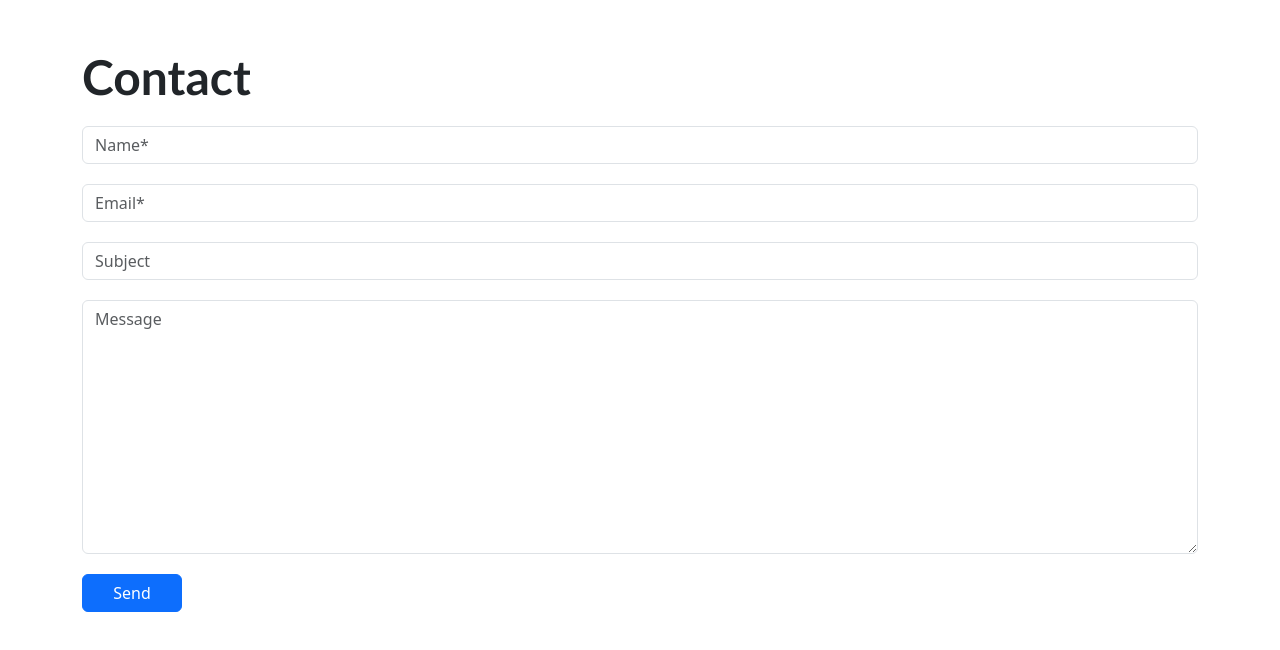
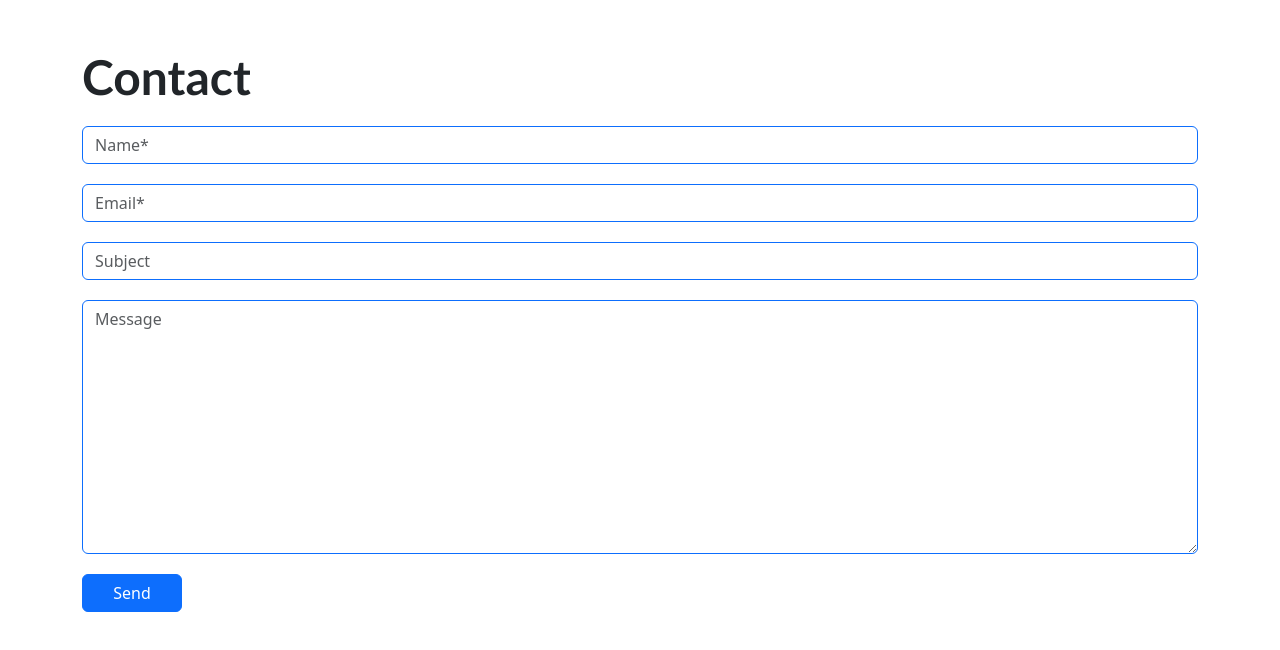
Before and after one commit to MickyDev/Assignment, a plain HTML site: page index.html in a window 1280 px wide. Shown: the part 1454-2104 px from the top of the page. Drawn offline with nearby package versions, Linux system fonts and the light colour scheme.

Commit message:
form changes

```diff
--- a/index.html
+++ b/index.html
@@ -4,7 +4,7 @@
     <meta charset="UTF-8">
     <meta http-equiv="X-UA-Compatible" content="IE=edge">
     <meta name="viewport" content="width=device-width, initial-scale=1.0">
-    <title>My Portfolio</title>
+    <title>My Portfolio <span><i class="em em-flag-ke" aria-role="presentation" aria-label="Kenya Flag"></i></span></title>
     <link rel="stylesheet" href="https://cdn.jsdelivr.net/npm/bootstrap@5.3.0-alpha1/dist/css/bootstrap.min.css">
     <link rel="stylesheet" href="https://cdn.jsdelivr.net/npm/bootstrap-icons@1.3.0/font/bootstrap-icons.css">
     <link rel="stylesheet" href="https://cdnjs.cloudflare.com/ajax/libs/animate.css/4.1.1/animate.min.css">
@@ -20,10 +20,9 @@
     </div>
     <div class="div2" id="id1">
         <div class="sub">
-            <div class="">
         <p class="p-hello animate__animated animate__backInDown">HELLO, I'M MIKE</p>
         <p class="p-intro animate__animated animate__backInUp">I am an aspiring web developer based in Nairobi who intends to specialize in web development. Take a look at my work and if you like it I would love to hear from you!</p>
-    </div>
+
         <br>
     </div>
     <br><br><br><br><br><br><br>
@@ -53,10 +52,10 @@
             <h2>Contact</h2>
             <form>
                 <div class="mb-3">
-                <input type="text" class="form-control" placeholder="Name*" required>
-                <input type="email" class="form-control" id="exampleInputEmail1" placeholder="Email*" required>
-                <input type="text" class="form-control" placeholder="Subject">
-                <textarea class="form-control" id="" cols="30" rows="10" placeholder="Message"></textarea>
+                <input type="text" class="form-control border border-primary" placeholder="Name*" required>
+                <input type="email" class="form-control border border-primary " id="exampleInputEmail1" placeholder="Email*" required>
+                <input type="text" class="form-control border border-primary" placeholder="Subject">
+                <textarea class="form-control border border-primary" id="" cols="30" rows="10" placeholder="Message"></textarea>
                 <button type="submit" class="btn btn-primary">Send</button>
                 </div>
               </form>
--- a/style.css
+++ b/style.css
@@ -40,7 +40,6 @@ a:hover{
     text-align: center;
     background-color: black;
     opacity: 0.8;
-
 }
 .p-hello{
     font-size: 4em;
@@ -52,7 +51,6 @@ a:hover{
     text-decoration: underline;
     text-decoration-color: orangered;
     text-decoration-style: dotted;
-
 }
 .p-intro{
     font-size: 1.6em;
```
